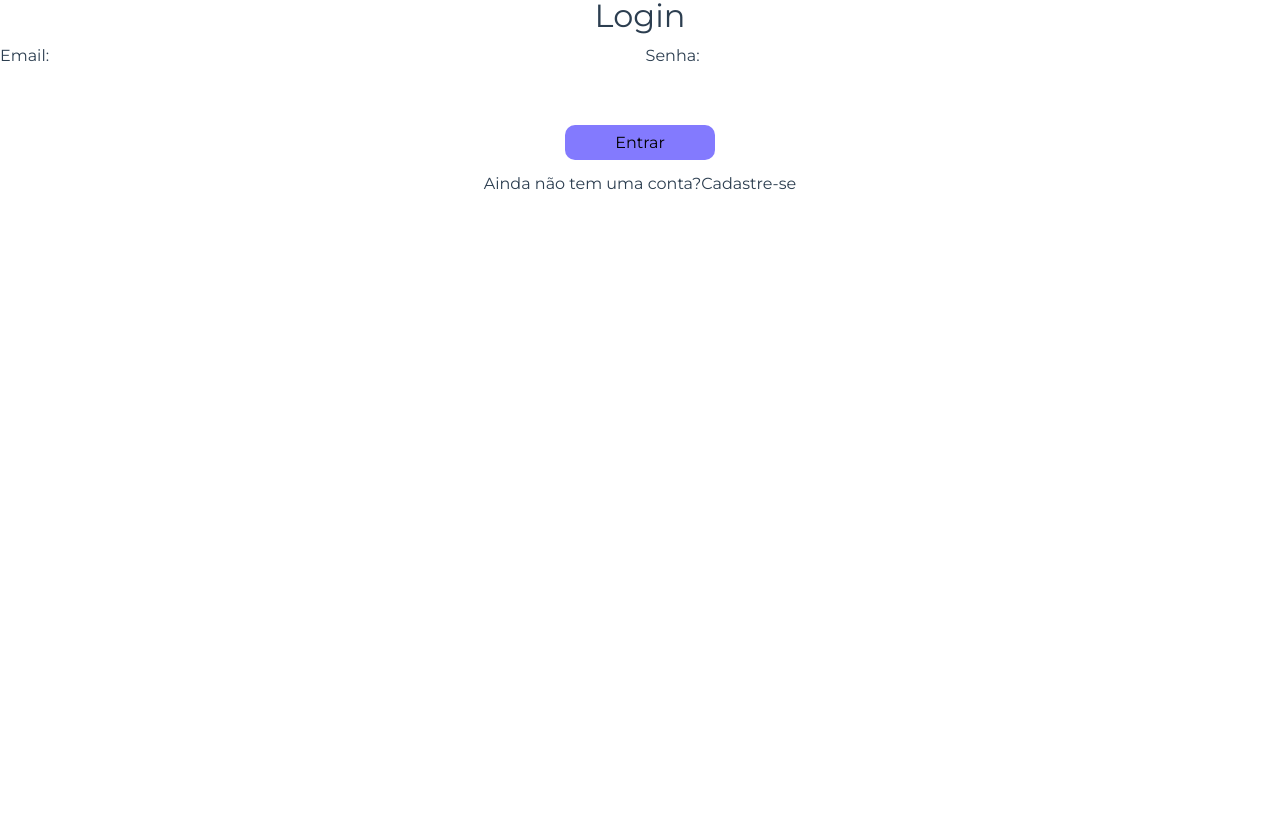
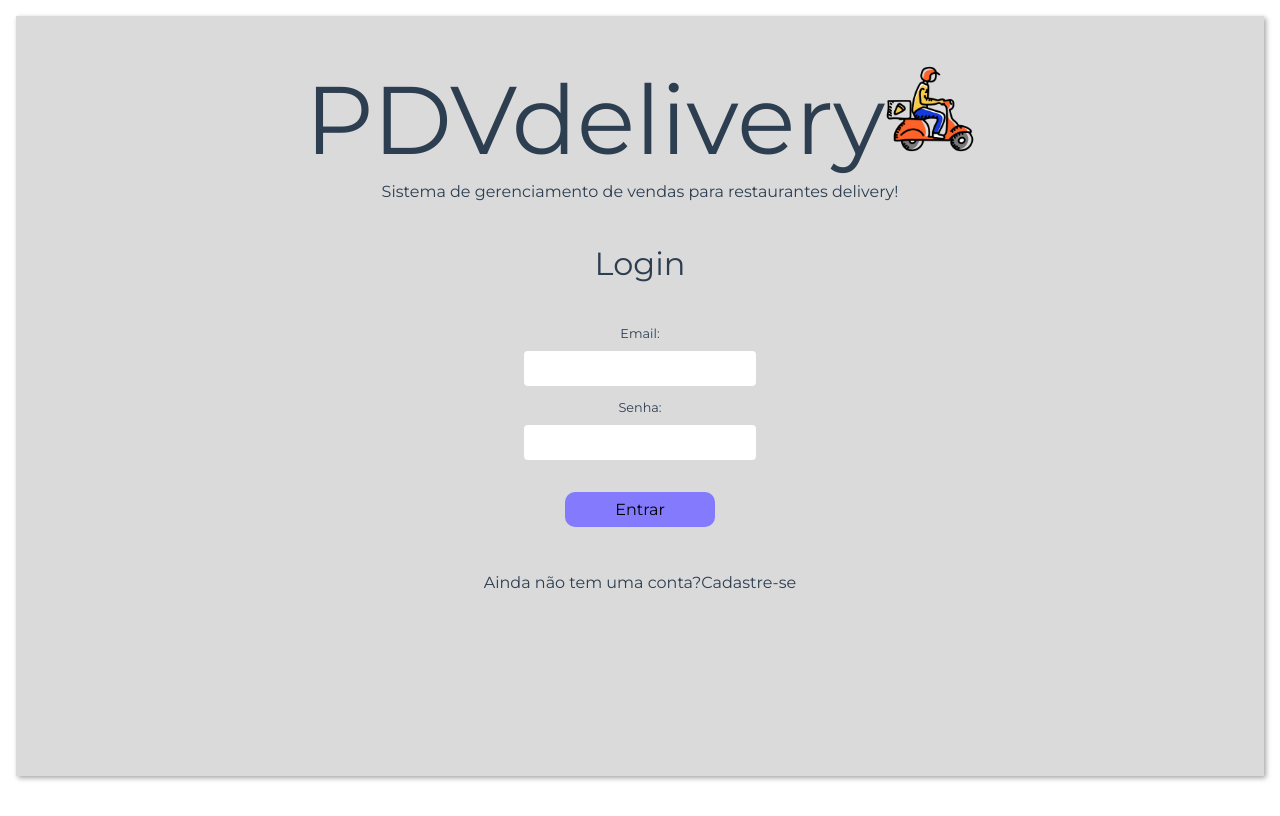
Before and after one commit to RenanSilrodrigues/PDVdelivery, a Vue app: page /login in a window 1280 px wide. Built offline with nearby package versions, Linux system fonts and the light colour scheme.

Commit message:
protected route

```diff
--- /dev/null
+++ b/src/components/BannerHome.vue
@@ -0,0 +1,39 @@
+<script setup lang="ts">
+
+</script>
+
+<template>
+    <div class="hero-text">
+      <h1>PDVdelivery<img src="/public/images/PDVdelivery.png" alt=""></h1>
+      <p>Sistema de gerenciamento de vendas para restaurantes delivery!</p>
+    </div>
+</template>
+
+<style scoped>
+
+.hero-text{
+  display: flex;
+  flex-direction: column;
+  align-items: center;
+  font-family: "Montserrat", sans-serif;
+  row-gap: 1rem;
+}
+
+h1{
+  font-size: 6rem;
+}
+
+img{
+  width: 90px;
+  position: relative;
+  animation-name: example;
+  animation-duration: 4s;
+}
+
+@keyframes example {
+  0%   {left:-900px; top:0px;}
+  100% {left:0px; top:0px;}
+
+}
+
+</style>
--- a/src/components/BannerMenu.vue
+++ b/src/components/BannerMenu.vue
@@ -1,4 +1,13 @@
 <script setup lang="ts">
+
+import { useRouter } from 'vue-router';
+
+const router = useRouter();
+
+const logout = () => {
+  localStorage.removeItem('token'); // Remover o token de autenticação
+  router.push({ name: 'home' });
+};
 
 </script>
 
@@ -11,7 +20,7 @@
             <ul class="listamenu">
                 <li><a href="">Menu</a></li>
                 <li><a href="">Sobre</a></li>
-                <li><router-link to="/">Sair</router-link></li>
+                <li @click="logout">Sair</li>
             </ul>
             <label class="toggle">Abrir Restaurante:
                 <input class="toggle-checkbox" type="checkbox">
--- a/src/router/index.ts
+++ b/src/router/index.ts
@@ -1,19 +1,34 @@
-import { createRouter, createWebHistory } from 'vue-router';
+import { createRouter, createWebHistory, type RouteRecordRaw } from 'vue-router';
 
 import Home from '../views/Home.vue';
 import Login from '../views/Login.vue';
 import Cadastro from '../views/Cadastro.vue';
 import Aplicativo from '../views/Aplicativo.vue';
 
-
-const router = createRouter({
-  history: createWebHistory(import.meta.env.BASE_URL),
-  routes: [
+const routes: Array<RouteRecordRaw> = [
     { path: '/login', name: 'login', component: Login },
     { path: '/', name: 'home', component: Home },
     { path: '/cadastro', name: 'cadastro', component: Cadastro },
-    { path: '/aplicativo', name: 'aplicativo', component: Aplicativo }
-  ],
-})
+    {
+      path: '/aplicativo',
+      name: 'aplicativo',
+      component: Aplicativo,
+      meta: { requiresAuth: true },
+    },
+  ];
 
-export default router
+  const router = createRouter({
+    history: createWebHistory(import.meta.env.BASE_URL),
+    routes,
+});
+
+router.beforeEach((to, from, next) => {
+  const isAuthenticated = !!localStorage.getItem('token');
+  if (to.meta.requiresAuth && !isAuthenticated) {
+    next({ name: 'home' });
+  } else {
+    next();
+  }
+});
+
+export default router;
--- a/src/views/Cadastro.vue
+++ b/src/views/Cadastro.vue
@@ -1,4 +1,49 @@
+<script setup lang="ts">
+import { ref } from 'vue';
+import { useRouter } from 'vue-router';
+
+import BannerHome from '../components/BannerHome.vue';
+
+const router = useRouter();
+
+const nome = ref<string>('');
+const username = ref<string>('');
+const telefone = ref<string>('');
+const password = ref<string>('');
+
+const cadastrar = async () => {
+  try {
+    const response = await fetch('http://localhost:5000/cadastrar', {
+      method: 'POST',
+      headers: {
+        'Content-Type': 'application/json',
+      },
+      body: JSON.stringify({
+        nome: nome.value,
+        username: username.value,
+        telefone: telefone.value,
+        password: password.value,
+      }),
+    });
+
+    if (response.ok) {
+      alert('Cadastro realizado com sucesso! Faça login.');
+      router.push('/login');
+    } else {
+      alert('Erro ao cadastrar usuário.');
+    }
+  } catch (error) {
+    console.error('Erro na requisição:', error);
+    alert('Erro ao cadastrar usuário.');
+  }
+};
+</script>
+
 <template>
+  <div class="hero">
+    <div>
+      <BannerHome />
+    </div>
     <div class="register-container">
       <h2>Cadastro</h2>
       <form @submit.prevent="cadastrar">
@@ -24,50 +69,26 @@
       </form>
       <p>Já tem uma conta?<router-link to="/login">Faça login</router-link></p>
     </div>
-  </template>
-
-<script>
-  export default {
-  data() {
-    return {
-      usuario: '',
-      senha: '',
-    };
-  },
-  methods: {
-    async cadastrar() {
-      const response = await fetch('http://localhost:5000/cadastrar', {
-        method: 'POST',
-        headers: {
-          'Content-Type': 'application/json',
-        },
-        body: JSON.stringify({
-          nome: this.nome,
-          username: this.username,
-          telefone: this.telefone,
-          password: this.password,
-        }),
-      });
-
-      if (response.ok) {
-        alert('Cadastro realizado com sucesso! Faça login.');
-        this.$router.push('/login');
-      } else {
-        alert('Erro ao cadastrar usuário.');
-      }
-    },
-  },
-};
-
-</script>
+  </div>
+</template>
 
 <style scoped>
+
+.hero{
+  max-width: 100%;
+  height: 95vh;
+  margin: 1rem;
+  padding: 3rem;
+  background-color: #dadada;
+  box-shadow: 2px 2px 5px #a5a5a5;
+}
 
 .register-container{
   display: flex;
   flex-direction: column;
   row-gap: 1rem;
   font-family: "Montserrat", sans-serif;
+  margin-top: 3rem;
 }
 
 .register-button, h2{
@@ -81,6 +102,7 @@ form{
   grid-template-columns: auto auto;
   column-gap: 1rem;
   row-gap: 1rem;
+  padding: 2rem;
 }
 
 form [type=text], [type=password], [type=tel]{
@@ -89,6 +111,10 @@ form [type=text], [type=password], [type=tel]{
   padding: 8px 20px;
   border-radius: 4px;
   box-sizing: border-box;
+}
+
+label{
+  font-size: 0.8rem;
 }
 
 p{
--- a/src/views/Home.vue
+++ b/src/views/Home.vue
@@ -1,8 +1,13 @@
+<script setup lang="ts">
+
+import BannerHome from '@/components/BannerHome.vue';
+
+</script>
+
 <template>
   <div class="hero">
-    <div class="hero-text">
-      <h1>PDVdelivery<img src="/public/images/PDVdelivery.png" alt=""></h1>
-      <p>Sistema de gerenciamento de vendas para restaurantes delivery!</p>
+    <div>
+      <BannerHome />
     </div>
     <div class="hero-buttons">
       <button><router-link to="/Login">Fazer Login</router-link></button>
@@ -10,10 +15,6 @@
     </div>
   </div>
 </template>
-
-<script>
-
-</script>
 
 <style scoped>
 
@@ -53,6 +54,7 @@ img{
 
 .hero-buttons{
   display: flex;
+  justify-content: center;
   gap: 5rem;
   padding: 5rem;
 }
--- a/src/views/Login.vue
+++ b/src/views/Login.vue
@@ -1,28 +1,8 @@
-<template>
-    <div class="login-container">
-      <h2>Login</h2>
-      <form @submit.prevent="login">
-        <div class="input-group">
-          <label for="email">Email:</label>
-          <input type="text" v-model="username" required/>
-        </div>
-        <div class="input-group">
-          <label for="password">Senha:</label>
-          <input type="password" v-model="password" required/>
-        </div>
-        <div class="login-button">
-          <button type="submit">Entrar</button>
-        </div>
-      </form>
-      <p v-if="error">{{ error }}</p>
-      <p>Ainda não tem uma conta? <router-link to="/Cadastro">Cadastre-se</router-link></p>
-    </div>
-</template>
-
 <script setup lang="ts">
 
 import { ref } from 'vue';
 import { useRouter } from 'vue-router';
+import BannerHome from '@/components/BannerHome.vue';
 
 const router = useRouter();
 const username = ref<string>('');
@@ -37,7 +17,7 @@ const login = async () => {
       body: JSON.stringify({ username: username.value, password: password.value }),
     });
 
-    if (!response.ok) throw new Error('Email ou senha incorretos');
+    if (!response.ok) throw new Error('Usuario ou senha incorretos');
 
     const data = await response.json();
     localStorage.setItem('token', data.token); // Salvar o token no armazenamento local
@@ -49,13 +29,51 @@ const login = async () => {
 
 </script>
 
+<template>
+  <div class="hero">
+    <div>
+      <BannerHome />
+    </div>
+    <div class="login-container">
+      <h2>Login</h2>
+      <form @submit.prevent="login">
+        <div class="input-group">
+          <label for="email">Email:</label>
+          <input type="text" v-model="username" required/>
+        </div>
+        <div class="input-group">
+          <label for="password">Senha:</label>
+          <input type="password" v-model="password" required/>
+        </div>
+        <div class="login-error">
+          <p v-if="error">{{ error }}</p>
+        </div>
+        <div class="login-button">
+          <button type="submit">Entrar</button>
+        </div>
+      </form>
+      <p>Ainda não tem uma conta? <router-link to="/Cadastro">Cadastre-se</router-link></p>
+    </div>
+  </div>
+</template>
+
 <style scoped>
+
+.hero{
+  max-width: 100%;
+  height: 95vh;
+  margin: 1rem;
+  padding: 3rem;
+  background-color: #dadada;
+  box-shadow: 2px 2px 5px #a5a5a5;
+}
 
 .login-container{
   display: flex;
   flex-direction: column;
   row-gap: 1rem;
   font-family: "Montserrat", sans-serif;
+  margin-top: 3rem;
 }
 
 .login-button, h2{
@@ -65,10 +83,12 @@ const login = async () => {
 }
 
 form{
-  display: grid;
-  grid-template-columns: auto auto;
-  column-gap: 1rem;
+  display: flex;
+  align-items: center;
+  justify-content: center;
+  flex-direction: column;
   row-gap: 1rem;
+  padding: 2rem;
 }
 
 form [type=text], [type=password]{
@@ -77,6 +97,12 @@ form [type=text], [type=password]{
   padding: 8px 20px;
   border-radius: 4px;
   box-sizing: border-box;
+}
+
+label{
+  display: flex;
+  justify-content: center;
+  font-size: 0.8rem;
 }
 
 p{
@@ -97,4 +123,8 @@ button[type=submit] {
     padding: 8px 0;
     cursor: pointer;
 }
+
+.login-error{
+  color: red;
+}
 </style>
```
